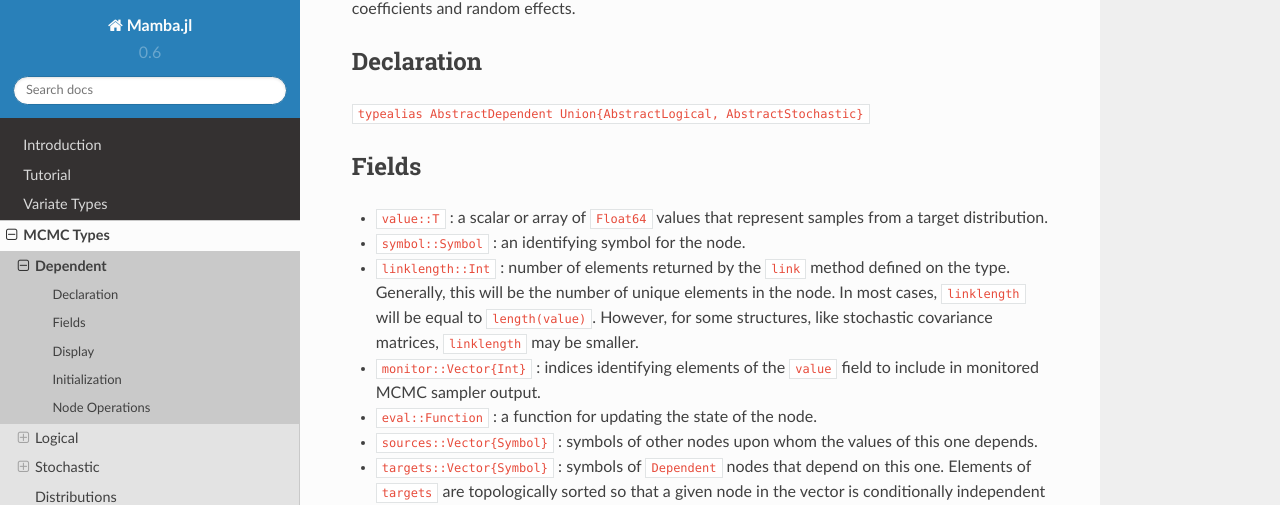
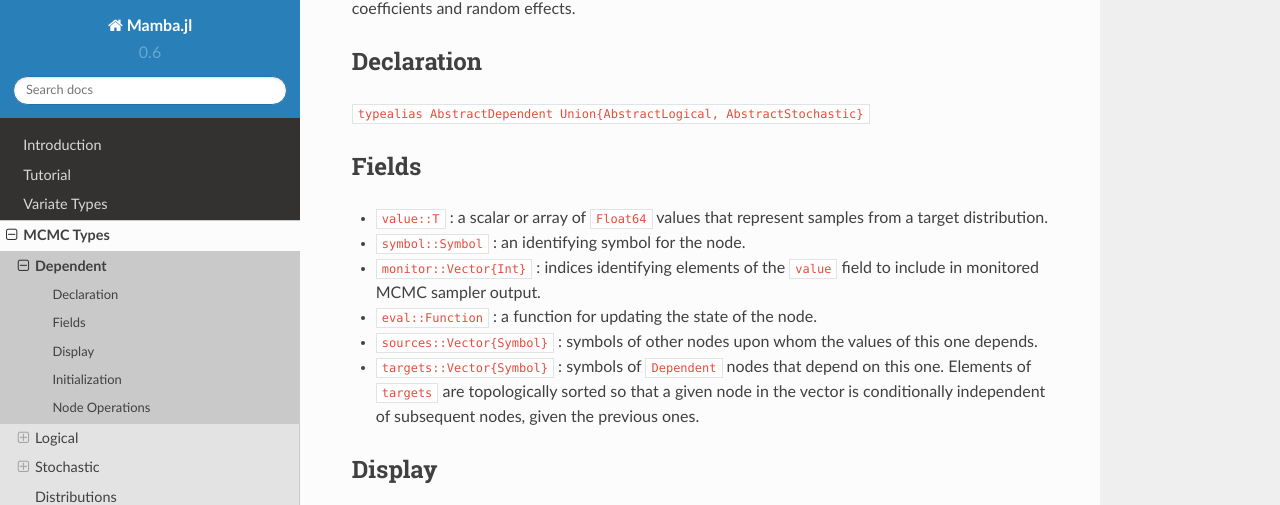
Before and after one commit to brian-j-smith/Mamba.jl, a Sphinx documentation site: the page built from doc/mcmc/dependent.rst, in a window 1280 px wide and 900 px high, scrolled down 577 px, cut to the strip 0-505 px from the top of the window. Built offline with Sphinx 7.4.7 and the Read the Docs theme 2.0.0, drawn with Linux system fonts in a browser that asks for light colours; formulas are drawn with MathJax 3; some of the changed text lies outside the part shown.

Commit message:
Remove linklength field from AbstractDependent types.

```diff
--- a/doc/mcmc/dependent.rst
+++ b/doc/mcmc/dependent.rst
@@ -20,7 +20,6 @@ Fields
 
 * ``value::T`` : a scalar or array of ``Float64`` values that represent samples from a target distribution.
 * ``symbol::Symbol`` : an identifying symbol for the node.
-* ``linklength::Int`` : number of elements returned by the ``link`` method defined on the type.  Generally, this will be the number of unique elements in the node.  In most cases, ``linklength`` will be equal to ``length(value)``.  However, for some structures, like stochastic covariance matrices, ``linklength`` may be smaller.
 * ``monitor::Vector{Int}`` : indices identifying elements of the ``value`` field to include in monitored MCMC sampler output.
 * ``eval::Function`` : a function for updating the state of the node.
 * ``sources::Vector{Symbol}`` : symbols of other nodes upon whom the values of this one depends.
@@ -123,7 +122,6 @@ Fields
 
 * ``value`` : values of type ``Float64`` for ``ScalarLogical`` nodes and ``Array{Float64}`` for ``ArrayLogical`` nodes that represent samples from a target distribution.
 * ``symbol::Symbol`` : an identifying symbol for the node.
-* ``linklength::Int`` : number of elements returned by the ``link`` method defined on the type.
 * ``monitor::Vector{Int}`` : indices identifying elements of the ``value`` field to include in monitored MCMC sampler output.
 * ``eval::Function`` : a function for updating values stored in ``value``.
 * ``sources::Vector{Symbol}`` : symbols of other nodes upon whom the values of this one depends.
@@ -217,7 +215,6 @@ Fields
 
 * ``value`` : values of type ``Float64`` for ``ScalarStochastic`` nodes and ``Array{Float64}`` for ``ArrayStochastic`` nodes that represent samples from a target distribution.
 * ``symbol::Symbol`` : an identifying symbol for the node.
-* ``linklength::Int`` : number of elements returned by the ``link`` method defined on the type.
 * ``monitor::Vector{Int}`` : indices identifying elements of the ``value`` field to include in monitored MCMC sampler output.
 * ``eval::Function`` : a function for updating the ``distr`` field for the node.
 * ``sources::Vector{Symbol}`` : symbols of other nodes upon whom the distributional specification for this one depends.
```
Also changed, not shown: doc/images/mcmcUML.png, 3 other files.
